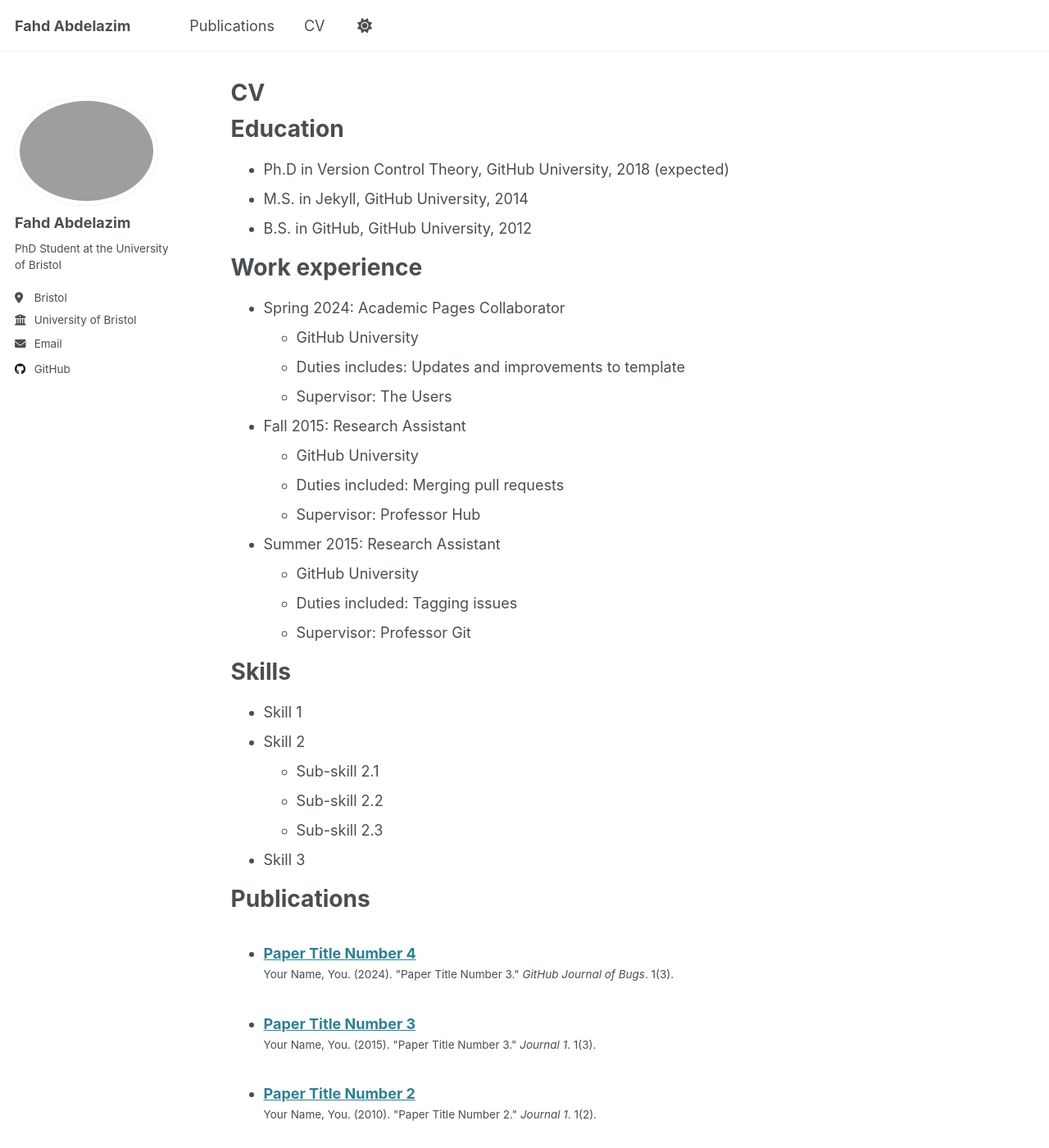
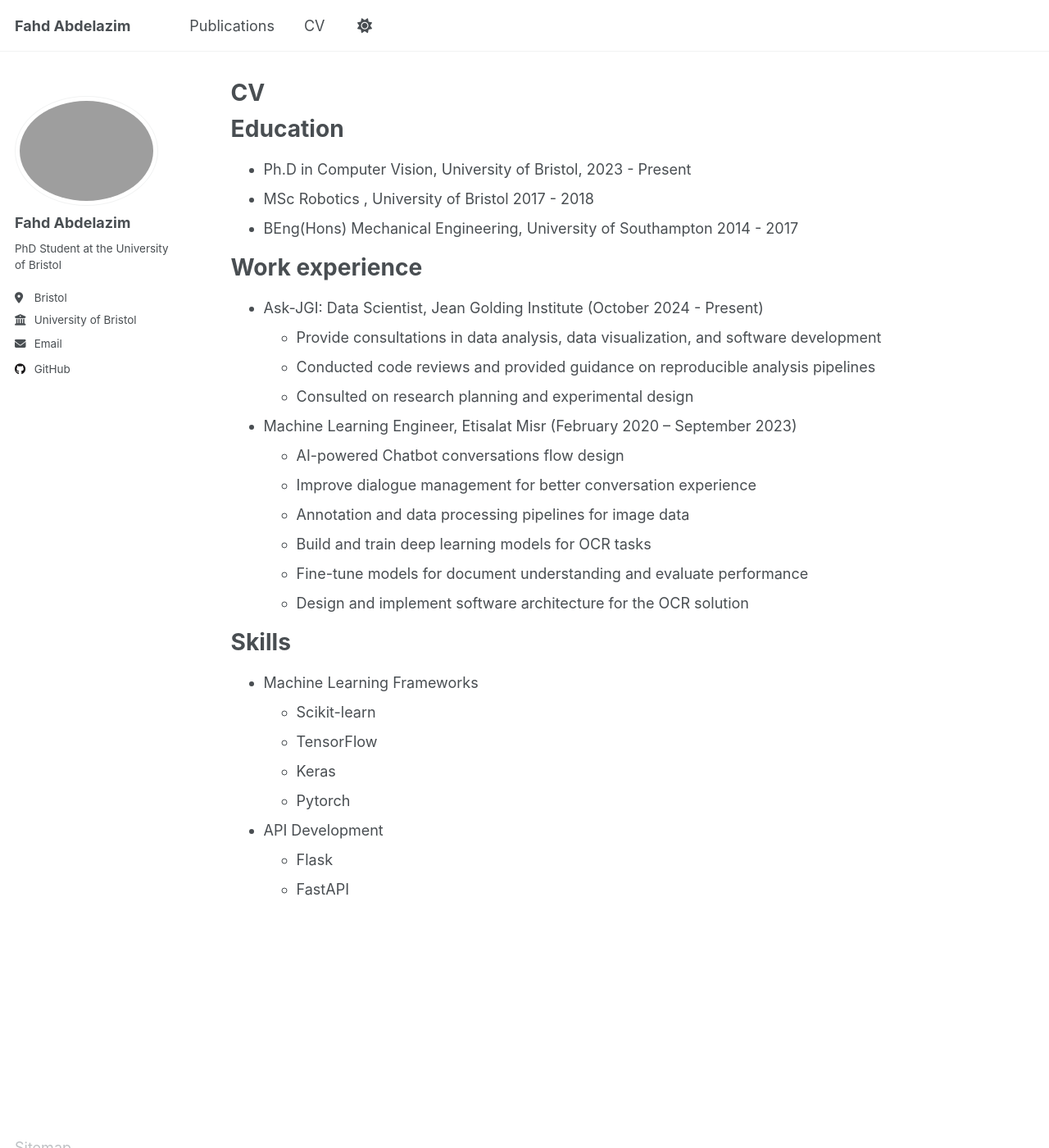
Before and after one commit to fahd-yasser/fahd-yasser.github.io, a Jekyll site: the page built from _pages/cv.md, in a window 1280 px wide and 1400 px high. Shown: the whole window at 82% size. Built offline with Jekyll 4.4.1, drawn with Linux system fonts in a browser that asks for light colours; some of the changed text lies outside the part shown.

Commit message:
update cv

```diff
--- a/_pages/cv.md
+++ b/_pages/cv.md
@@ -11,54 +11,34 @@ redirect_from:
 
 Education
 ======
-* Ph.D in Version Control Theory, GitHub University, 2018 (expected)
-* M.S. in Jekyll, GitHub University, 2014
-* B.S. in GitHub, GitHub University, 2012
+* Ph.D in Computer Vision, University of Bristol, 2023 - Present
+* MSc Robotics , University of Bristol 2017 - 2018
+* BEng(Hons) Mechanical Engineering, University of Southampton 2014 - 2017
+
 
 Work experience
 ======
-* Spring 2024: Academic Pages Collaborator
-  * GitHub University
-  * Duties includes: Updates and improvements to template
-  * Supervisor: The Users
+* Ask-JGI: Data Scientist, Jean Golding Institute (October 2024 - Present)
+  * Provide consultations in data analysis, data visualization, and software development
+  * Conducted code reviews and provided guidance on reproducible analysis pipelines
+  * Consulted on research planning and experimental design
 
-* Fall 2015: Research Assistant
-  * GitHub University
-  * Duties included: Merging pull requests
-  * Supervisor: Professor Hub
+* Machine Learning Engineer, Etisalat Misr (February 2020 – September 2023)
+  * AI-powered Chatbot conversations flow design
+  * Improve dialogue management for better conversation experience
+  * Annotation and data processing pipelines for image data
+  * Build and train deep learning models for OCR tasks
+  * Fine-tune models for document understanding and evaluate performance
+  * Design and implement software architecture for the OCR solution
 
-* Summer 2015: Research Assistant
-  * GitHub University
-  * Duties included: Tagging issues
-  * Supervisor: Professor Git
 
 Skills
 ======
-* Skill 1
-* Skill 2
-  * Sub-skill 2.1
-  * Sub-skill 2.2
-  * Sub-skill 2.3
-* Skill 3
-
-Publications
-======
-  <ul>{% for post in site.publications reversed %}
-    {% include archive-single-cv.html %}
-  {% endfor %}</ul>
-
-Talks
-======
-  <ul>{% for post in site.talks reversed %}
-    {% include archive-single-talk-cv.html  %}
-  {% endfor %}</ul>
-
-Teaching
-======
-  <ul>{% for post in site.teaching reversed %}
-    {% include archive-single-cv.html %}
-  {% endfor %}</ul>
-
-Service and leadership
-======
-* Currently signed in to 43 different slack teams
+* Machine Learning Frameworks
+  * Scikit-learn
+  * TensorFlow
+  * Keras
+  * Pytorch
+* API Development
+  * Flask
+  * FastAPI
```
